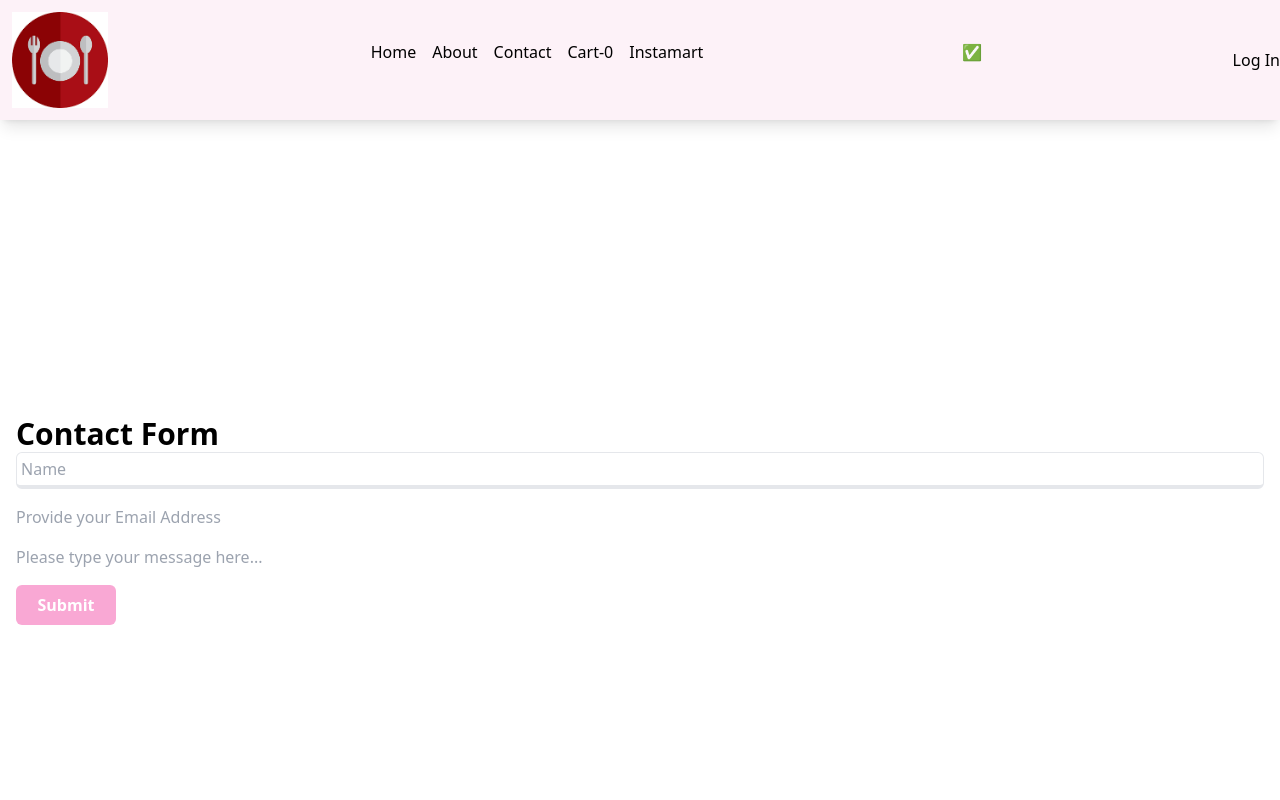
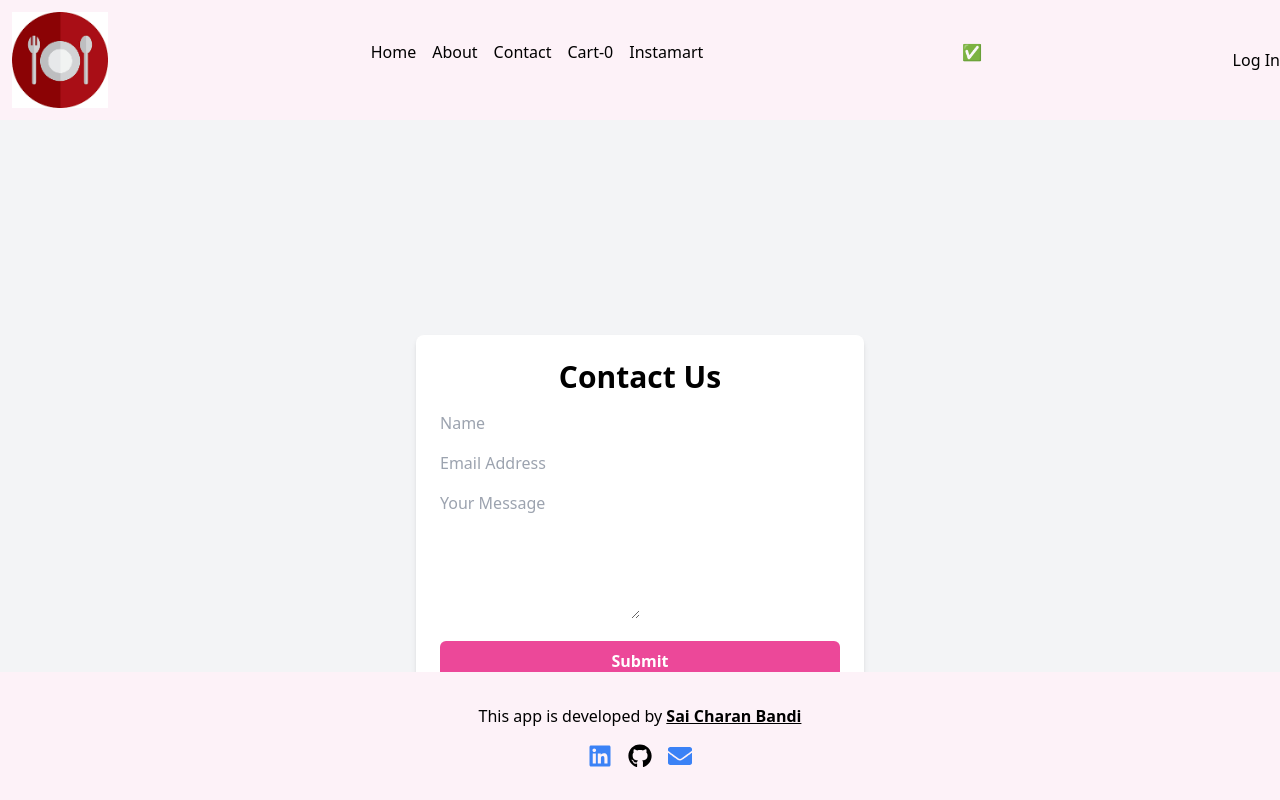
Before and after one commit to Charan2409/Namaste_FoodApp, a React (Create React App) app: page /contact in a window 1280 px wide. Shown: the top 800 px of the page. Built offline with nearby package versions, Linux system fonts and the light colour scheme.

Commit message:
created contact page completely and fixed footer.js

```diff
--- a/src/components/Contact.js
+++ b/src/components/Contact.js
@@ -6,6 +6,9 @@ const Contact = () => {
     email: "",
     message: "",
   });
+
+  const [errors, setErrors] = useState({});
+
   const handleChange = (e) => {
     const { name, value } = e.target;
     setFormData((prevData) => ({ ...prevData, [name]: value }));
@@ -13,45 +16,77 @@ const Contact = () => {
 
   const handleSubmit = (e) => {
     e.preventDefault();
+
+    const validationErrors = {};
+
+    if (!formData.name) {
+      validationErrors.name = "Name is required";
+    }
+    if (!formData.email) {
+      validationErrors.email = "Email is required";
+    } else if (!/\S+@\S+\.\S+/.test(formData.email)) {
+      validationErrors.email = "Please enter a valid email address";
+    }
+    if (!formData.message) {
+      validationErrors.message = "Message cannot be empty";
+    }
+
+    setErrors(validationErrors);
+
+    if (Object.keys(validationErrors).length === 0) {
+      alert("Form submitted successfully!");
+    }
   };
 
   return (
-    <div className="w-full h-screen m-auto flex flex-col justify-center  p-4">
+    <div className="flex justify-center items-center min-h-screen bg-gray-100">
+      <div className="w-full max-w-md p-6 bg-white rounded-lg shadow-md">
+        <h1 className="text-3xl font-semibold mb-4 text-center">Contact Us</h1>
+        <form onSubmit={handleSubmit} className="space-y-4">
           <div>
-        <h1 className="text-3xl font-bold">Contact Form</h1>
-      </div>
-      <div>
-        <form
-          onSubmit={handleSubmit}
-          className="space-y-4 flex flex-col space-y-3"
-        >
             <input
               type="text"
               name="name"
               value={formData.name}
               onChange={handleChange}
               placeholder="Name"
-            className="border border-b-4 rounded-md p-1"
+              autoComplete="off"
+              className={`input ${errors.name ? "border-red-500" : ""}`}
             />
+            {errors.name && (
+              <p className="text-red-500 text-sm mt-1">{errors.name}</p>
+            )}
+          </div>
+          <div>
             <input
               type="email"
               name="email"
               value={formData.email}
               onChange={handleChange}
-            placeholder="Provide your Email Address"
-            className=""
+              placeholder="Email Address"
+              autoComplete="off"
+              className={`input ${errors.email ? "border-red-500" : ""}`}
             />
-          <input
-            type="textarea"
+            {errors.email && (
+              <p className="text-red-500 text-sm mt-1">{errors.email}</p>
+            )}
+          </div>
+          <div>
+            <textarea
               name="message"
               value={formData.message}
               onChange={handleChange}
-            placeholder="Please type your message here..."
-            className=""
+              autoComplete="off"
+              placeholder="Your Message"
+              className={`input h-32 ${errors.message ? "border-red-500" : ""}`}
             />
+            {errors.message && (
+              <p className="text-red-500 text-sm mt-1">{errors.message}</p>
+            )}
+          </div>
           <button
             type="submit"
-            className="btn bg-pink-300 p-2 w-[100px] text-white hover:bg-pink-500 rounded-md font-semibold"
+            className="btn bg-pink-500 text-white w-full py-2 rounded-md hover:bg-pink-600 font-semibold"
           >
             Submit
           </button>
--- a/src/components/Footer.js
+++ b/src/components/Footer.js
@@ -3,9 +3,8 @@ import { FaLinkedin, FaGithub, FaEnvelope } from "react-icons/fa";
 
 const Footer = () => {
   return (
-    <div className="bg-pink-50">
+    <div className="bg-pink-50 fixed bottom-0 right-0 left-0">
       <div className="container mx-auto p-4 lg:p-8 text-center">
-        <h1 className="font-semibold text-2xl mb-4">Contact Us</h1>
         <h1 className="mb-4">
           This app is developed by{" "}
           <a
```
Lines whose indentation alone changed are shown as unchanged.
